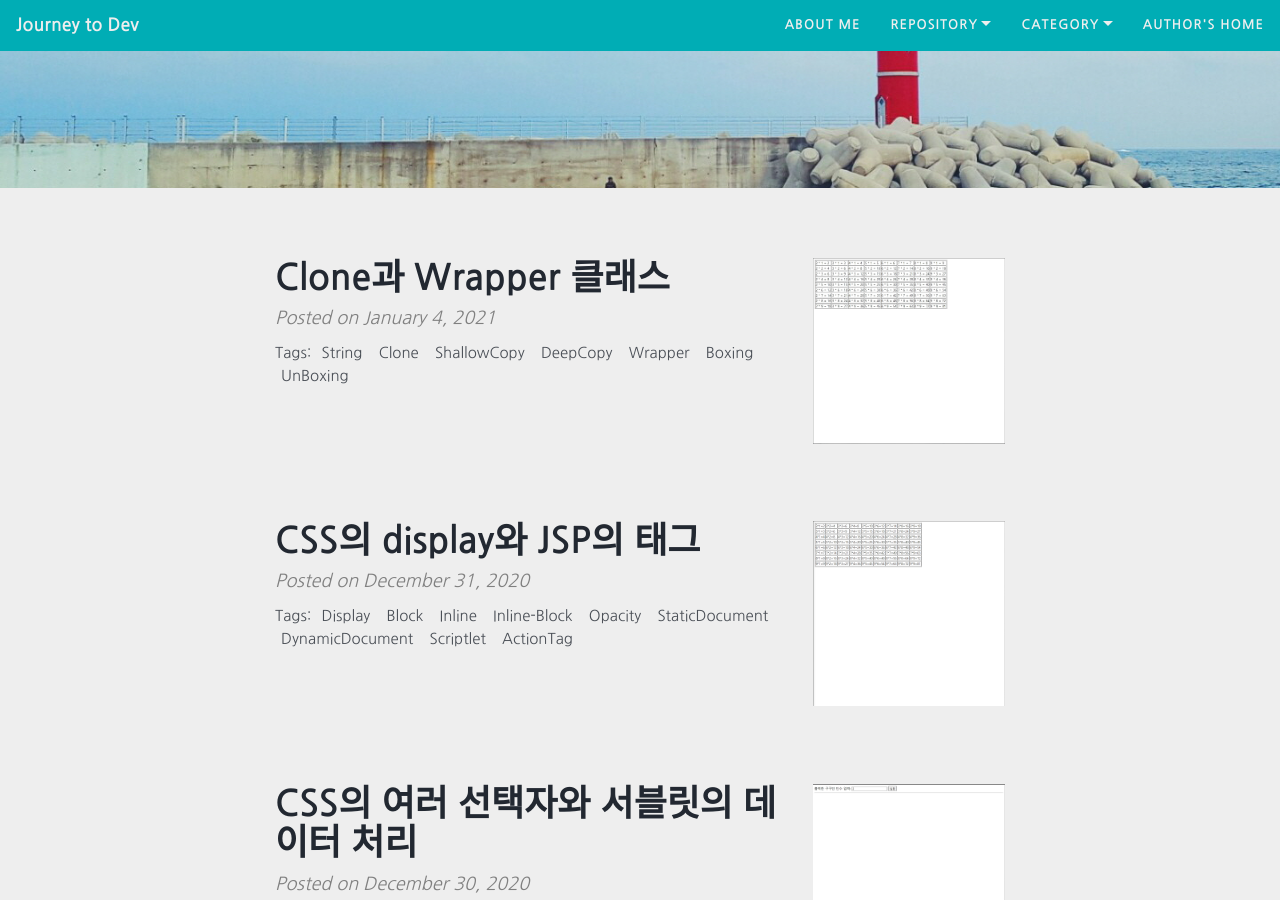
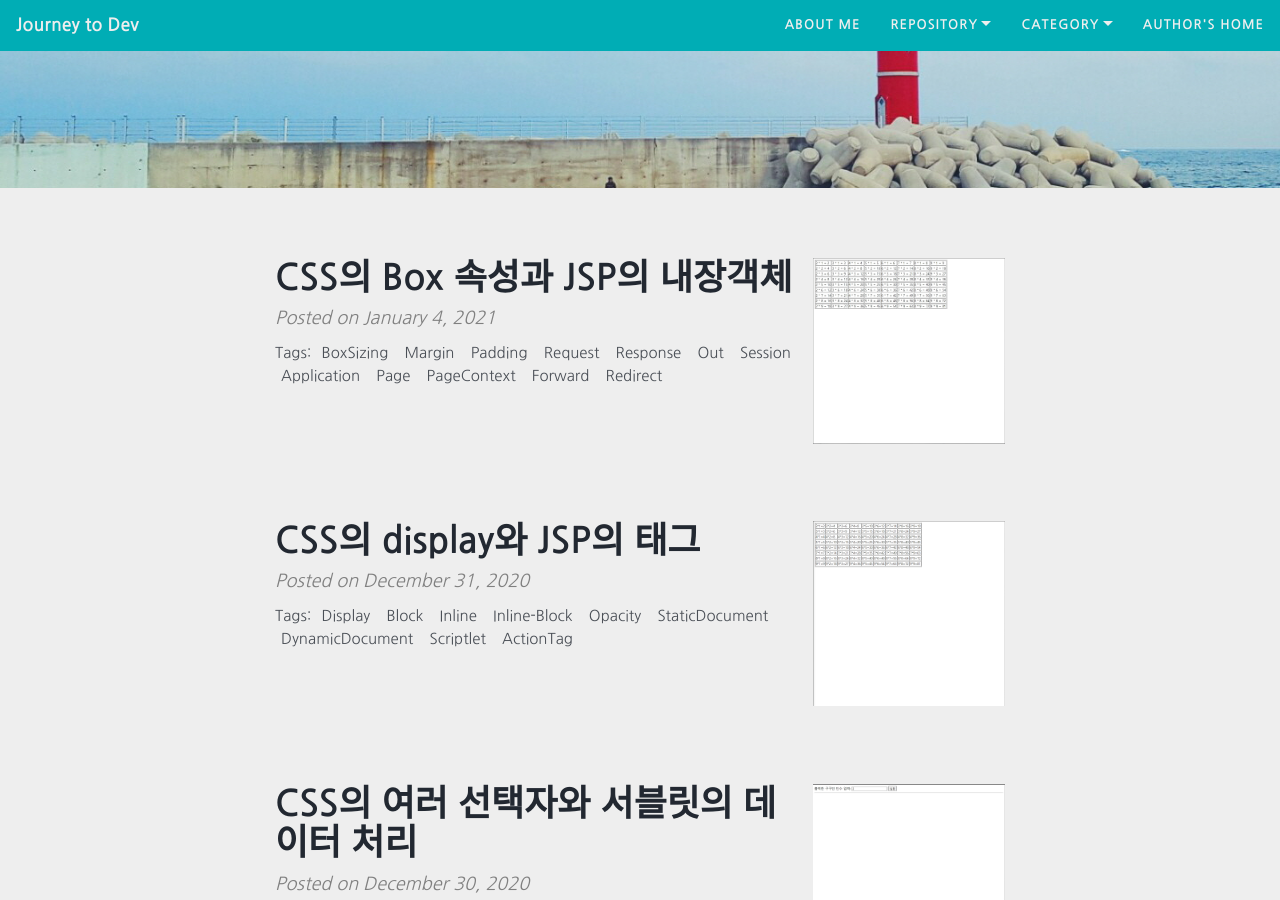
Before and after one commit to roqhdehd502/roqhdehd502.github.io, a Jekyll site: the page built from index.html, in a window 1280 px wide and 900 px high, scrolled down 357 px. Built offline with Jekyll 4.4.1, drawn with Linux system fonts in a browser that asks for light colours; nearby versions of some CDN libraries; the list of posts is cut into pages by our own code.

Commit message:
Update 2021-01-04-116.md

```diff
--- a/_posts/WebDev/2021-01-04-116.md
+++ b/_posts/WebDev/2021-01-04-116.md
@@ -1,13 +1,13 @@
 ---
 
 layout: post
-title: "Clone과 Wrapper 클래스"
+title: "CSS의 Box 속성과 JSP의 내장객체"
 date: 2021-01-04
 categories: [WebDev]
 cover-img: /assets/img/cover-img.jpg #건들지말것
 thumbnail-img: /assets/img/21-01-04_116_4번.jpg #내용에 사진이 없으면 생략
 share-img: /assets/img/avatar-icon.png #건들지말것
-tags: [String, Clone, ShallowCopy, DeepCopy, Wrapper, Boxing, UnBoxing]
+tags: [BoxSizing, Margin, Padding, Request, Response, Out, Session, Application, Page, PageContext, Forward, Redirect]
 
 
 ---
```
